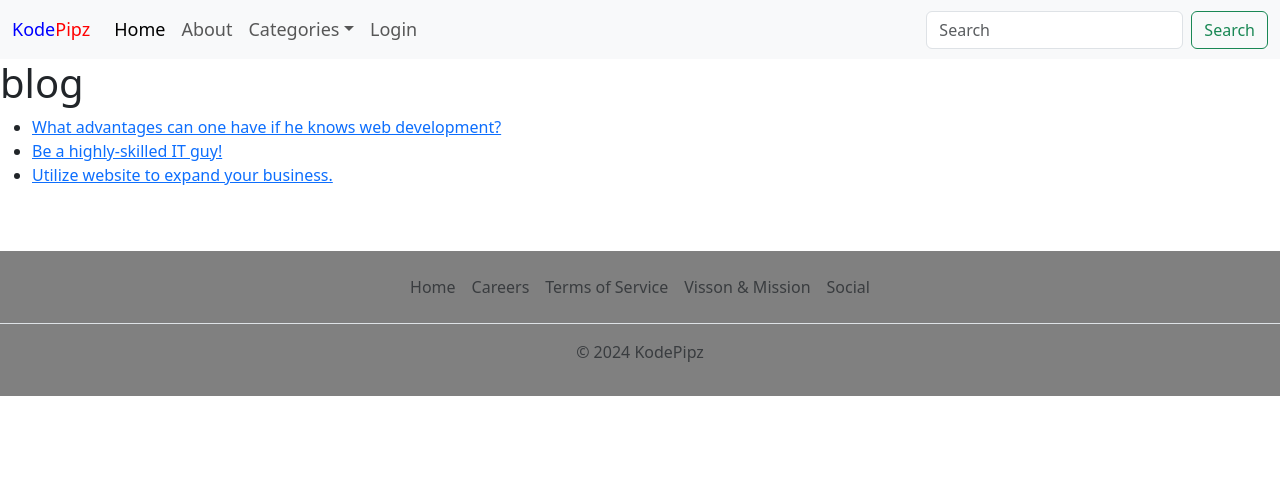
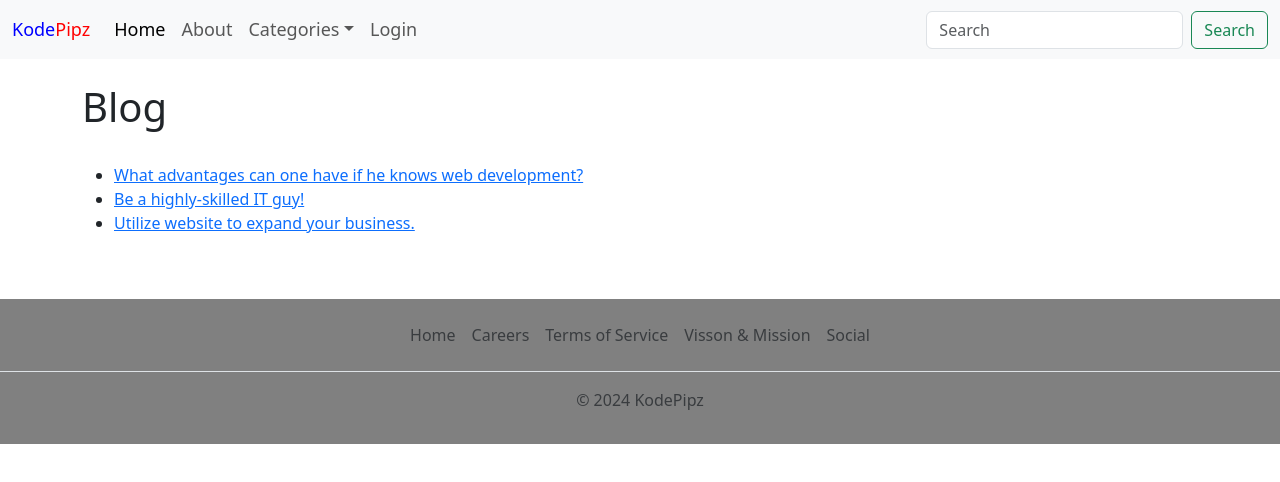
Before and after one commit to bytemindstech/kodepipz, a SvelteKit app in the folder kodepipz/: page /blog in a window 1280 px wide. Shown: the top 482 px of the page. Built offline with nearby package versions, Linux system fonts and the light colour scheme.

Commit message:
latest commit

```diff
--- a/kodepipz/src/routes/+layout.svelte
+++ b/kodepipz/src/routes/+layout.svelte
@@ -18,11 +18,11 @@
               Categories
             </a>
             <ul class="dropdown-menu">
+              <li><a class="dropdown-item" href="./blog">Blog</a></li>
               <li><a class="dropdown-item" href="https://classroom.jhenbert.com/?redirect=0">Courses</a></li>
               <li><a class="dropdown-item" href="#">Coding for Kids</a></li>
               <li><hr class="dropdown-divider"></li>
               <li><a class="dropdown-item" href="./faqs">Frequently Asked Questions</a></li>
-              <li><a class="dropdown-item" href="./blog">Blog</a></li>
             </ul>
           </li>
           <li class="nav-item">
--- a/kodepipz/src/routes/blog/+page.svelte
+++ b/kodepipz/src/routes/blog/+page.svelte
@@ -1,11 +1,14 @@
 <script>
 	export let data;
 </script>
-
-<h1>blog</h1>
-
+<br>
+<div class="container">
+	<h1>Blog</h1>
+<br>
 <ul>
 	{#each data.summaries as { slug, title }}
 		<li><a href="/blog/{slug}">{title}</a></li>
 	{/each}
 </ul>
+
+</div>
--- a/kodepipz/src/routes/blog/[slug]/+layout.svelte
+++ b/kodepipz/src/routes/blog/[slug]/+layout.svelte
@@ -1,8 +1,8 @@
 <script>
 	export let data;
 </script>
-
-<div class="layout">
+<br>
+<div class="layout container">
 	<main class="container">
 		<slot />
 	</main>
```
